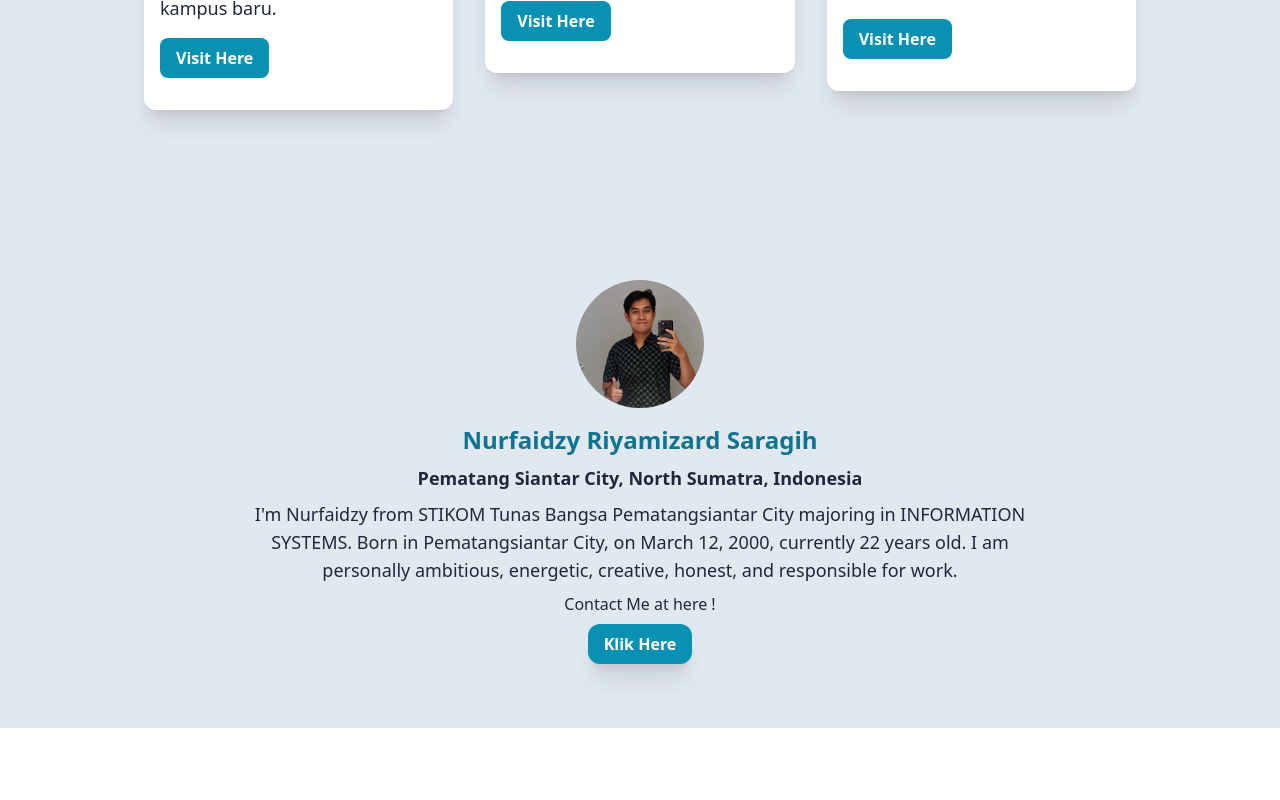
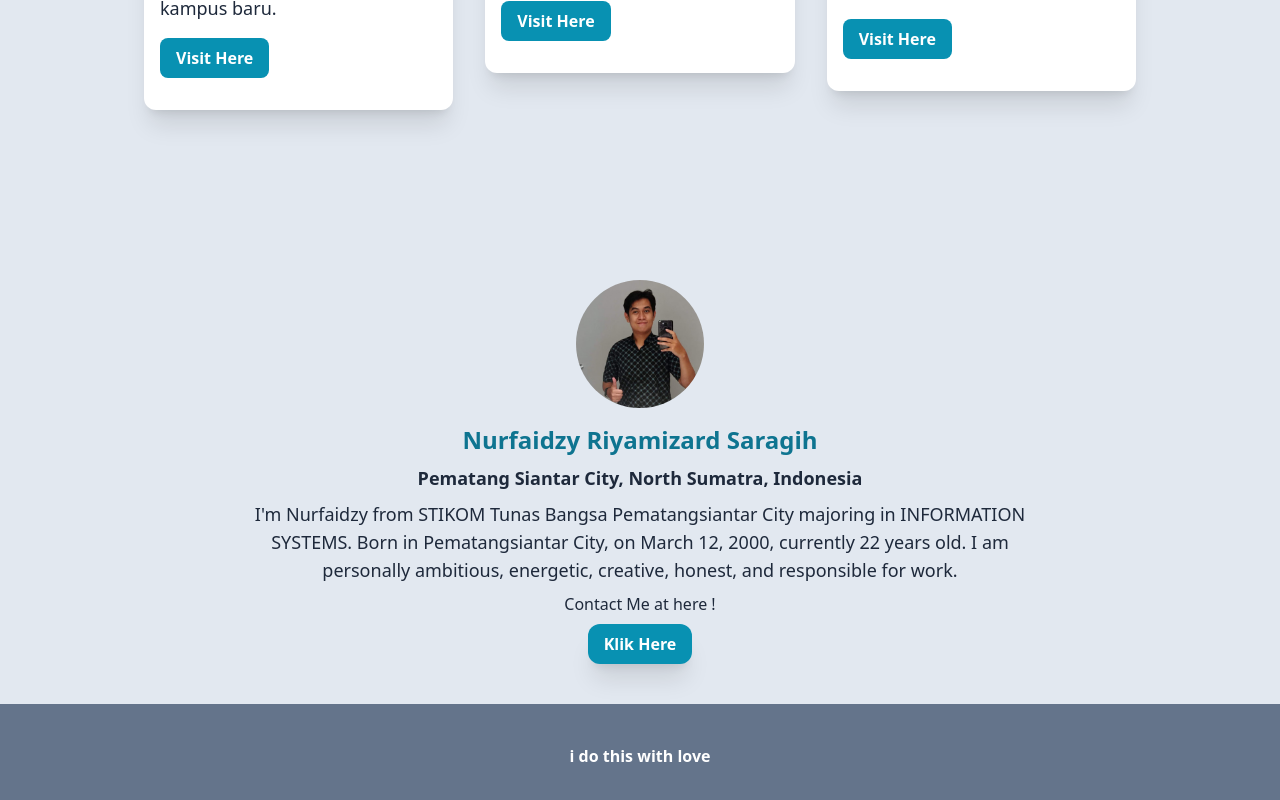
Before and after one commit to Nurfaidzy/Portofolio, a React (Create React App) app: page / in a window 1280 px wide. Shown: the part 1388-2188 px from the top of the page. Before the commit the page ends 2116 px from the top, so only its background shows below. Built offline with nearby package versions, Linux system fonts and the light colour scheme.

Commit message:
add Footer

```diff
--- a/src/App.js
+++ b/src/App.js
@@ -1,4 +1,5 @@
 import Contact from "./Components/Contact";
+import Footer from "./Components/Footer";
 import Navbar from "./Components/Navbar";
 import Perkenalan from "./Components/Perkenalan";
 import Portopolio from "./Components/Portopolio";
@@ -6,13 +7,19 @@ import Project from "./Components/Project";
 
 function App() {
   return (
-    <div className="px-[10%] laptop:py-[5%] bg-slate-200 h-[100%] text-slate-800">
+    <>
+      <div className="px-[10%] laptop:pt-[5%] pb-10 bg-slate-200 h-[100%] text-slate-800">
         <Navbar />
         <Perkenalan />
         <Portopolio />
         <Project />
         <Contact />
       </div>
+
+      <div className="bg-slate-500 ">
+        <Footer />
+      </div>
+    </>
   );
 }
 
--- /dev/null
+++ b/src/Components/Footer.jsx
@@ -0,0 +1,15 @@
+import React from "react";
+
+const Footer = () => {
+  return (
+    <>
+      <div className="py-10">
+        <div className="bg-slate-500 font-bold text-center text-white">
+          i do this with love
+        </div>
+      </div>
+    </>
+  );
+};
+
+export default Footer;
```
Lines whose indentation alone changed are shown as unchanged.
